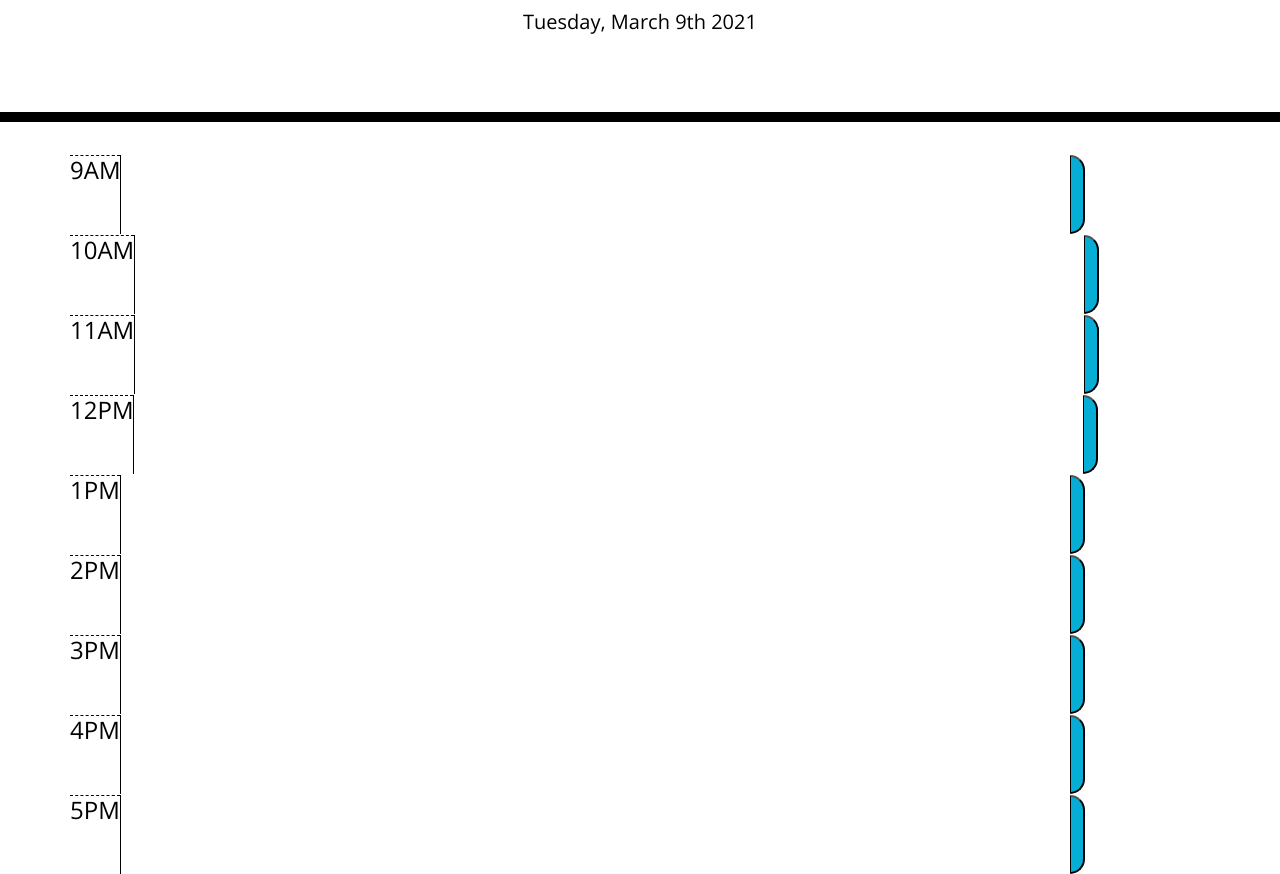
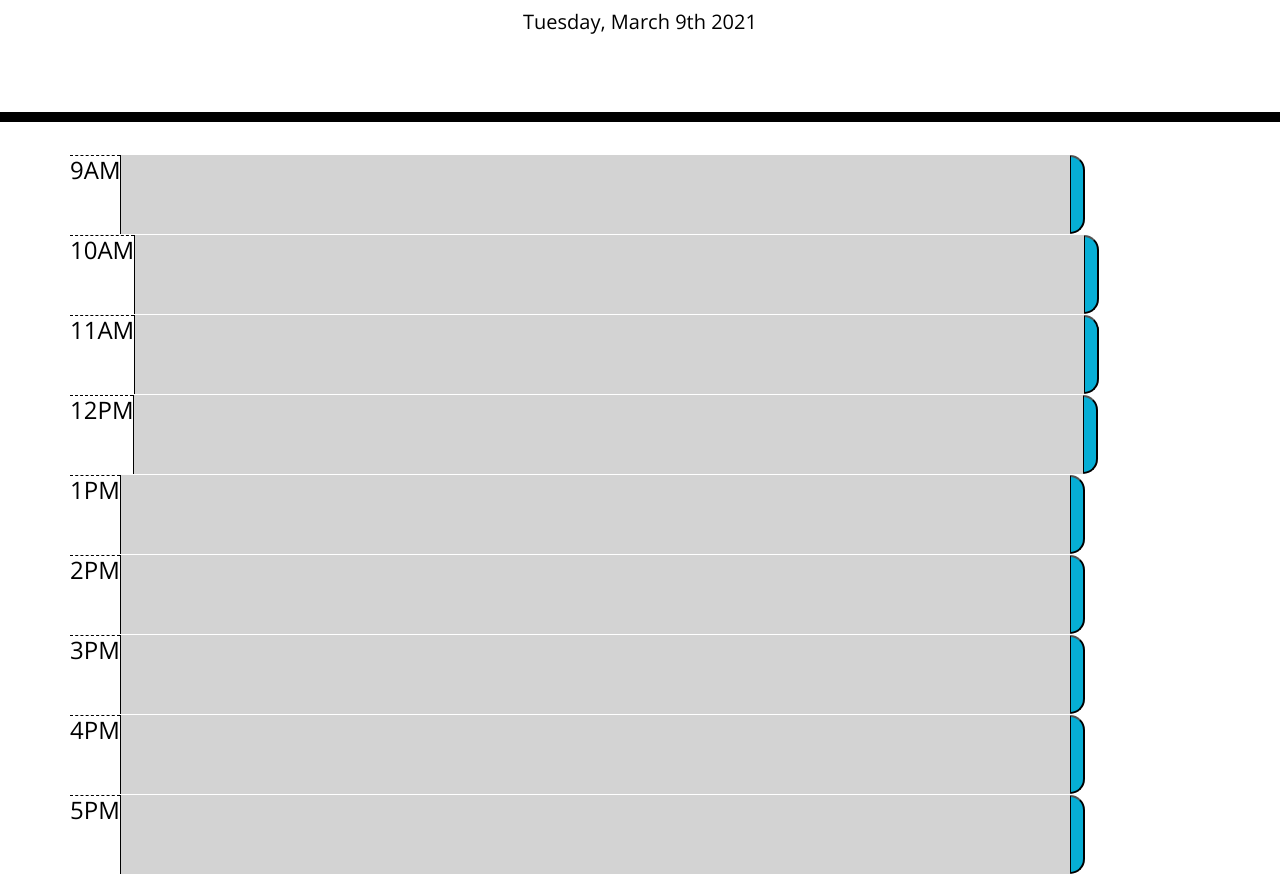
Before and after one commit to njthanhtrang/5.-Third-Party-APIs-Challenge-Work-Day-Scheduler, a plain HTML site: page Develop/index.html in a window 1280 px wide. Shown: the part 182-1056 px from the top of the page. Drawn offline with nearby package versions, Linux system fonts and the light colour scheme; a web font is replaced by a local one.

Commit message:
MomentJS added

```diff
--- a/Develop/index.html
+++ b/Develop/index.html
@@ -27,47 +27,47 @@
     <!-- Timeblocks go here -->
     <div class="time-block row">
       <h4 class="hour">9AM</h4>
-        <textarea name="description" class="description" cols="100" rows="1"></textarea>
+        <textarea name="description" class="description" id="9" cols="100" rows="1"></textarea>
         <button class="saveBtn" id="save-event"><span class="oi oi-lock-locked"></span></button>
     </div>
     <div class="time-block row">
       <h4 class="hour">10AM</h4>
-        <textarea name="description" class="description" cols="100" rows="1"></textarea>
+        <textarea name="description" class="description" id="10" cols="100" rows="1"></textarea>
         <button class="saveBtn" id="save-event"><span class="oi oi-lock-locked"></span></button>
     </div>
     <div class="time-block row">
       <h4 class="hour">11AM</h4>
-        <textarea name="description" class="description" cols="100" rows="1"></textarea>
+        <textarea name="description" class="description" id="11" cols="100" rows="1"></textarea>
         <button class="saveBtn" id="save-event"><span class="oi oi-lock-locked"></span></button>
     </div>
     <div class="time-block row">
       <h4 class="hour">12PM</h4>
-        <textarea name="description" class="description" cols="100" rows="1"></textarea>
+        <textarea name="description" class="description" id="12" cols="100" rows="1"></textarea>
         <button class="saveBtn" id="save-event"><span class="oi oi-lock-locked"></span></button>
     </div>
     <div class="time-block row">
       <h4 class="hour">1PM</h4>
-        <textarea name="description" class="description" cols="100" rows="1"></textarea>
+        <textarea name="description" class="description" id="13" cols="100" rows="1"></textarea>
         <button class="saveBtn" id="save-event"><span class="oi oi-lock-locked"></span></button>
     </div>
     <div class="time-block row">
       <h4 class="hour">2PM</h4>
-        <textarea name="description" class="description" cols="100" rows="1"></textarea>
+        <textarea name="description" class="description" id="14" cols="100" rows="1"></textarea>
         <button class="saveBtn" id="save-event"><span class="oi oi-lock-locked"></span></button>
     </div>
     <div class="time-block row">
       <h4 class="hour">3PM</h4>
-        <textarea name="description" class="description" cols="100" rows="1"></textarea>
+        <textarea name="description" class="description" id="15" cols="100" rows="1"></textarea>
         <button class="saveBtn" id="save-event"><span class="oi oi-lock-locked"></span></button>
     </div>
     <div class="time-block row">
       <h4 class="hour">4PM</h4>
-        <textarea name="description" class="description" cols="100" rows="1"></textarea>
+        <textarea name="description" class="description" id="16" cols="100" rows="1"></textarea>
         <button class="saveBtn" id="save-event"><span class="oi oi-lock-locked"></span></button>
     </div>
     <div class="time-block row">
       <h4 class="hour">5PM</h4>
-        <textarea name="description" class="description" cols="100" rows="1"></textarea>
+        <textarea name="description" class="description" id="17" cols="100" rows="1"></textarea>
         <button class="saveBtn" id="save-event"><span class="oi oi-lock-locked"></span></button>
     </div>
   </div>
--- a/Develop/script.js
+++ b/Develop/script.js
@@ -8,8 +8,8 @@ var blockText = $("<p>").addClass("description");
 timeBlock.append(blockText);
 
 var events = {};
-var times = [];
-var currentHour = moment().format("LT");
+// format() returns string
+var currentHour = parseInt(moment().format("H"));
 
 // time blocks COLOR CODED to indicate past, present, or future
 var createEvent = function (eventText, eventTime) {
@@ -43,6 +43,10 @@ var saveEvents = function () {
     localStorage.setItem("events", JSON.stringify(events));
 }
 
+// refresh page, saved events persist
+
+
+
 var updateEvent = function () {
     var tempArr = [];
     $(this)
@@ -67,21 +71,25 @@ var auditEvent = function (eventEl) {
         .find("textarea")
         .text()
         .trim();
-
-    var currentTime = moment();
-
-    if (moment().isAfter(currentTime)) {
-        $(eventEl).addClass("future");
-    } else if (moment().isBefore(currentTime)) {
-        $(eventEl).addClass("past");
-    } else if (moment().is(currentTime)) {
-        $(eventEl).addClass("present");
-    }
 };
 
+$("textarea").each(function() {
+    var $this = $(this);
+    var id = parseInt($this.attr("id"));
+
+    if (id < currentHour) {
+        $(this).addClass("past");
+    }
+    if (id > currentHour) {
+        $(this).addClass("future");
+    }
+    if (id === currentHour) {
+        $(this).addClass("present");
+    }
+});
 
 // click on time block, enter event
-$("description .saveBtn").click(function () {
+$("textarea .saveBtn").click(function () {
     var eventText = $("textarea").val();
     var eventTime = $("h4").val();
 
@@ -97,7 +105,7 @@ $("description .saveBtn").click(function () {
     }
 });
 
-$(".description").on("click", "textarea", function() {
+$("textarea").on("click", "textarea", function() {
     var text = $(this)
     .text()
     .trim();
@@ -110,7 +118,7 @@ $(".description").on("click", "textarea", function() {
     textInput.trigger("focus");
 });
 
-$(".description").on("blur", "textarea", function() {
+$("textarea").on("blur", "textarea", function() {
     var text = $(this)
     .val();
 
@@ -131,15 +139,7 @@ $(".description").on("blur", "textarea", function() {
 loadEvents();
 
 setInterval(function() {
-    $(".description").each(function() {
+    $("textarea").each(function() {
         auditEvent();
     });
 }, (1000 * 60) *60);
-
-
-
-
-
-
-
-// refresh page, saved events persist
```
